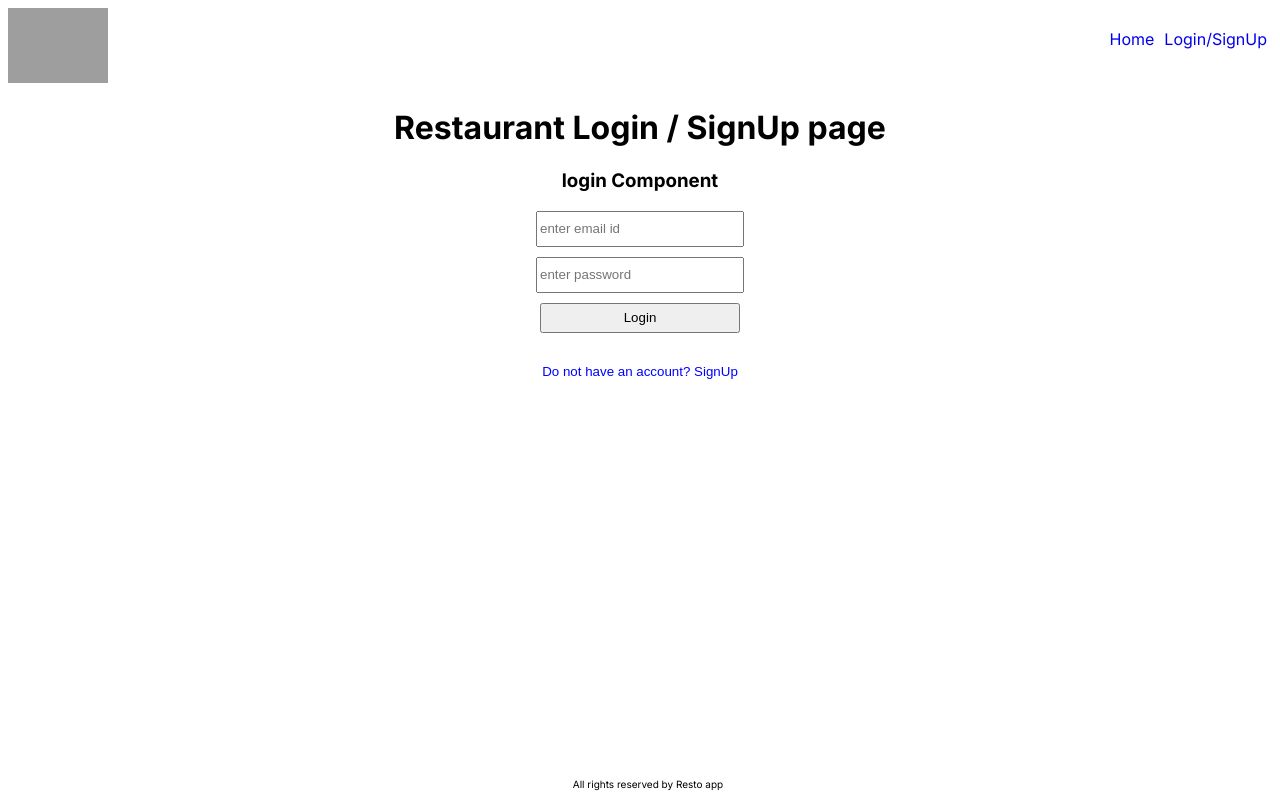
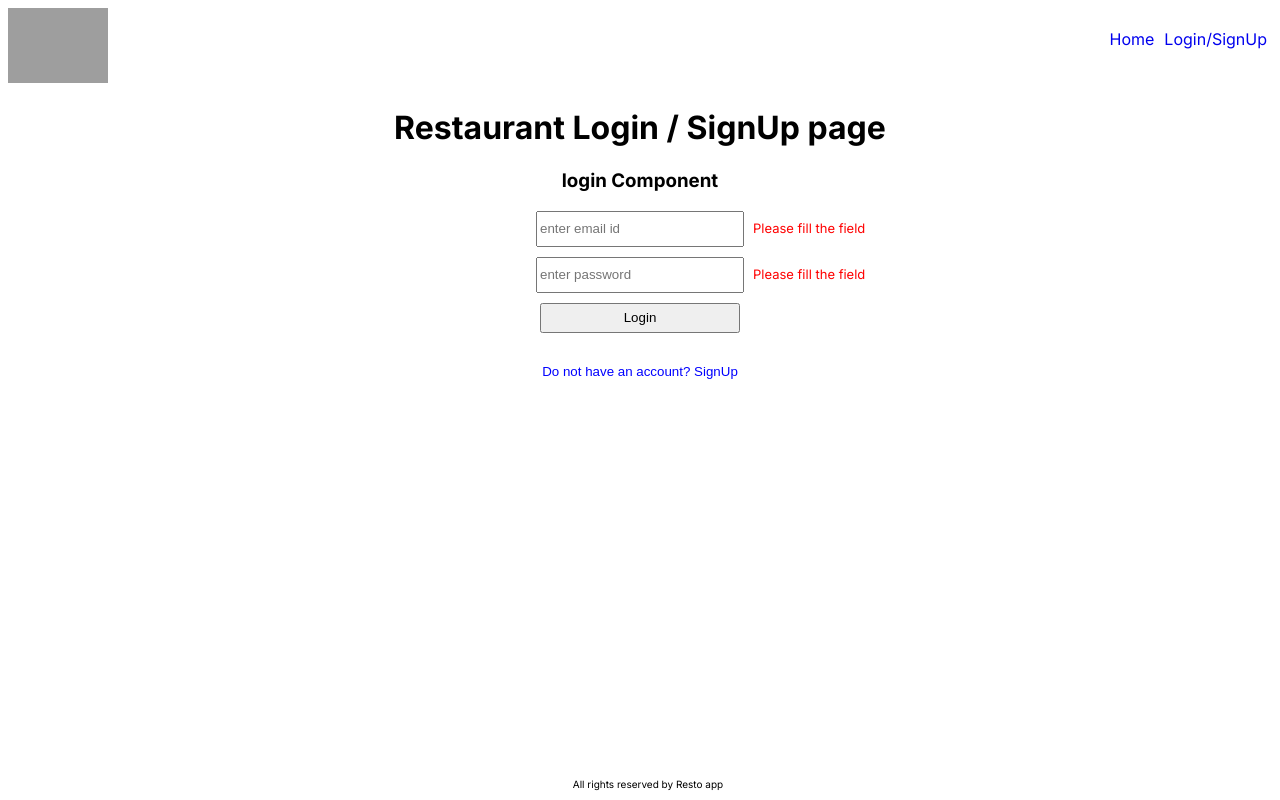
Before and after one commit to HuzaifaJabbar17/Restaurant-app, a Next.js app: page /restaurant in a window 1280 px wide. Both pictures are taken after a click on the button "Login". Built offline with nearby package versions, Linux system fonts and the light colour scheme; grey boxes are pictures that could not be loaded.

Commit message:
login form handling

```diff
--- a/src/app/_components/restaurantLogin.js
+++ b/src/app/_components/restaurantLogin.js
@@ -1,4 +1,24 @@
+import { useState } from "react";
+
 const RestaurantLogin = () => {
+  const [email, setEmail] = useState();
+  const [password, setPassword] = useState();
+
+  const [error,setError] = useState();
+
+  const handleLogin = () => {
+    if(!email || !password){
+      setError(true);
+      return false;
+    }
+    else{
+      setError(false)
+    }
+    console.log(email,password);
+  }
+
+
+
   return (
     <>
       <div>
@@ -10,17 +30,28 @@ const RestaurantLogin = () => {
               type="text"
               placeholder="enter email id"
               className="input-field"
+              value={email}
+              onChange={(e) => setEmail(e.target.value)}
             ></input>
+
+            {
+              error && !email && <span className="input-error">Please fill the field</span>
+            }
           </div>
           <div className="input-wrapper">
             <input
               type="password"
               placeholder="enter password "
               className="input-field"
+              value={password}
+              onChange={(e) => setPassword(e.target.value)}
             ></input>
+               {
+              error && !password && <span className="input-error">Please fill the field</span>
+            }
           </div>
           <div className="input-wrapper">
-            <button type="" className="button">
+            <button onClick={handleLogin} type="" className="button">
               {" "}
               Login
             </button>
```
